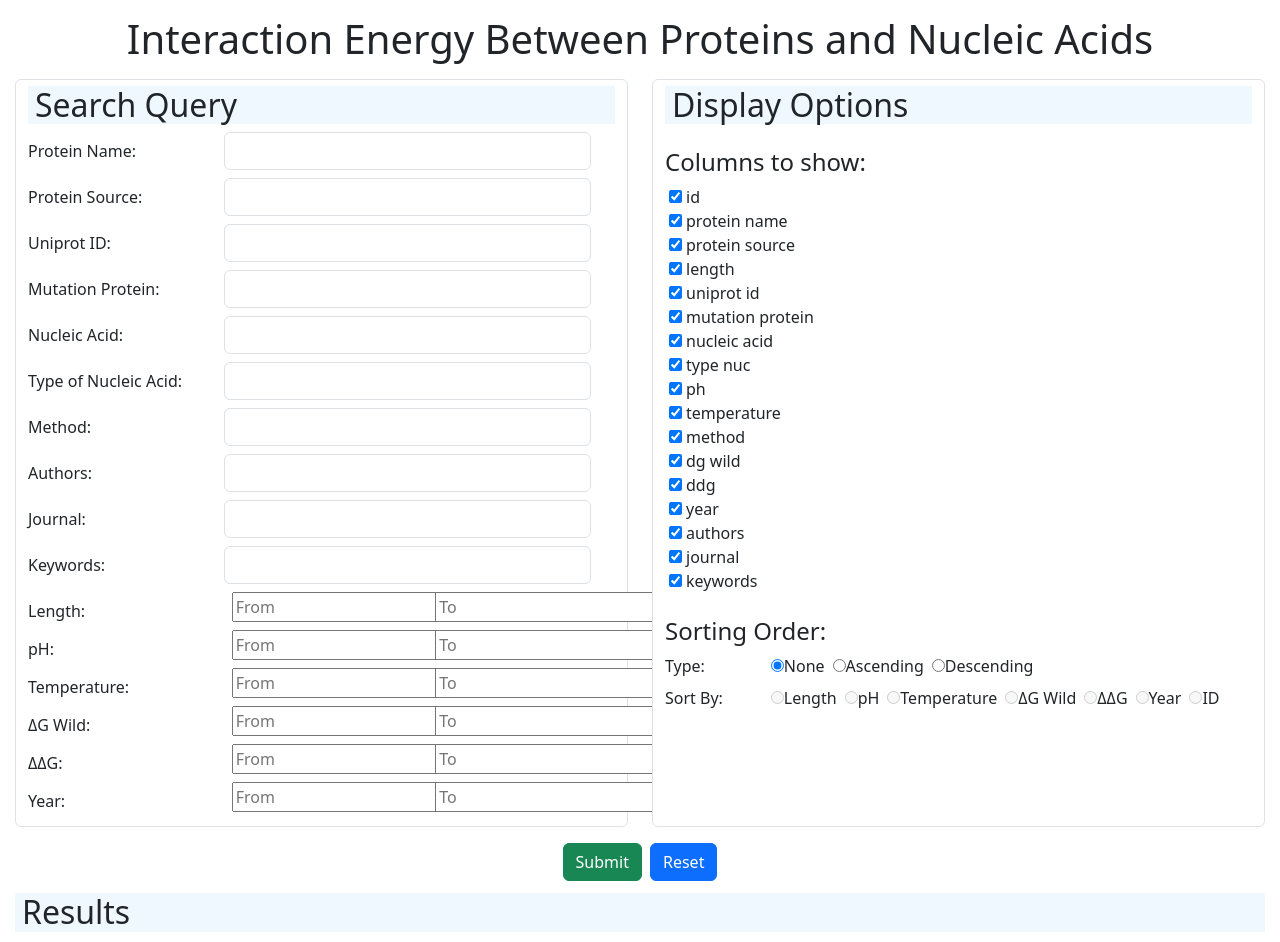
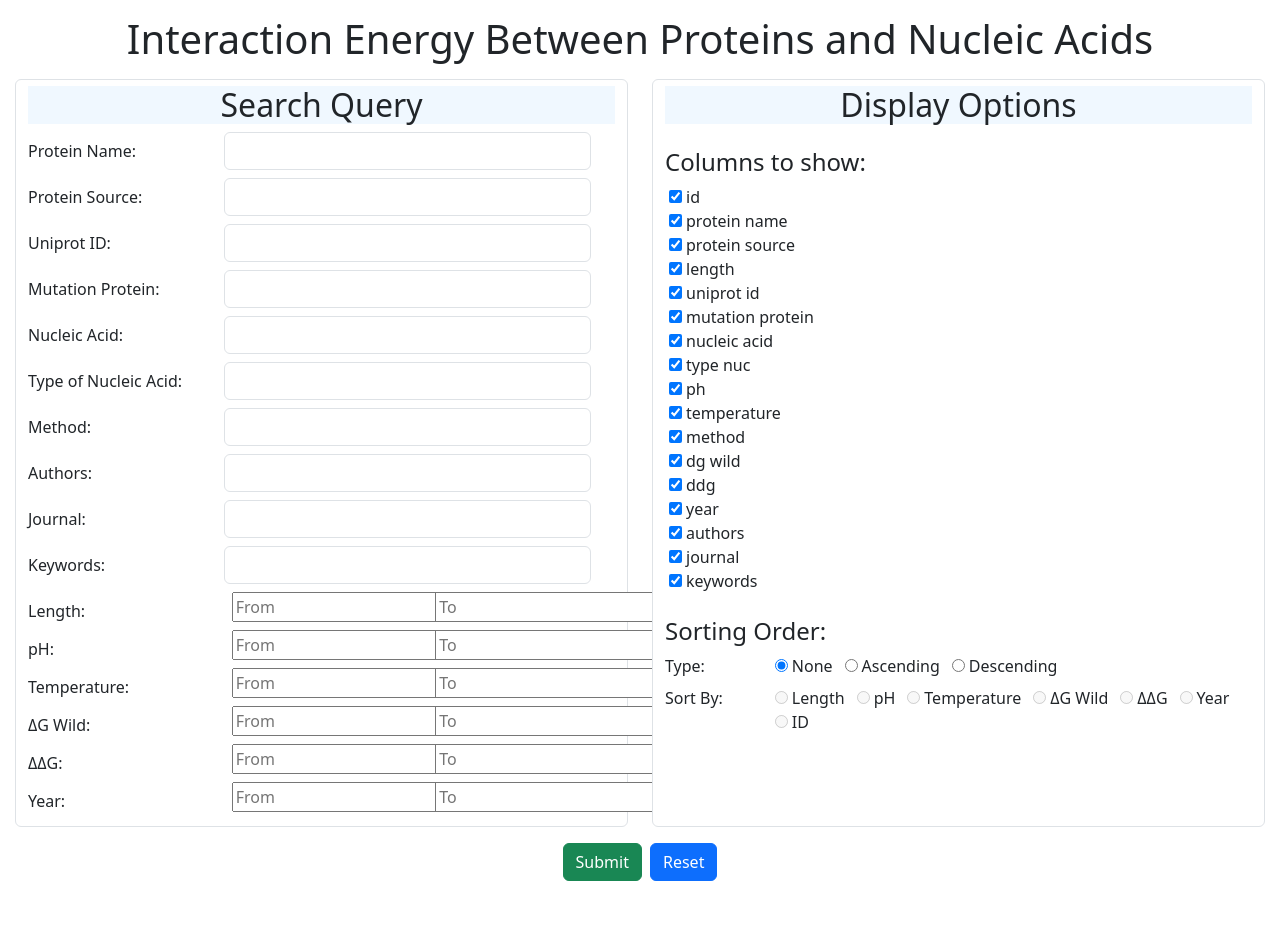
Before and after one commit to junweimoo/protein-database-app, a React (Create React App) app in the folder frontend/: page / in a window 1280 px wide. Shown: the top 942 px of the page. After the commit the page ends 908 px from the top, so only its background shows below. Built offline with nearby package versions, Linux system fonts and the light colour scheme.

Commit message:
Improve formatting of frontend and hide results table for empty results

```diff
--- a/frontend/src/App.js
+++ b/frontend/src/App.js
@@ -123,7 +123,7 @@ const App = () => {
             <div className='pt-1 d-flex justify-content-center'>
               {isErrored && "ERROR"}
             </div>
-            <ResultsTable data={data} columns={columns} onColumnToggle={handleColumnToggle} page={page} setPage={setPage} entriesPerPage={entriesPerPage} setEntriesPerPage={setEntriesPerPage}/>
+            {data.length > 0 && <ResultsTable data={data} columns={columns} onColumnToggle={handleColumnToggle} page={page} setPage={setPage} entriesPerPage={entriesPerPage} setEntriesPerPage={setEntriesPerPage}/>}
         </div>
     );
 };
--- a/frontend/src/DisplayOptionsMenu.js
+++ b/frontend/src/DisplayOptionsMenu.js
@@ -3,7 +3,7 @@ import React from 'react';
 const DisplayOptionsMenu = ({ filters, onFilterChange, columns, onColumnToggle }) => {
     return (
         <div className="display-options-menu form-control">
-            <h2 className="component-title">Display Options</h2>
+            <h2 className="component-title text-center">Display Options</h2>
             <h4 className='pt-3'>Columns to show:</h4>
             <div className="column-toggle column">
                 {Object.keys(columns).map(column => (
@@ -29,6 +29,7 @@ const DisplayOptionsMenu = ({ filters, onFilterChange, columns, onColumnToggle }
                     <div className='col-sm-10'>
                         <label className='mx-1'>
                             <input
+                                className='mx-1'
                                 type="radio"
                                 value="descending"
                                 checked={filters['sort_type']==='none'}
@@ -41,6 +42,7 @@ const DisplayOptionsMenu = ({ filters, onFilterChange, columns, onColumnToggle }
                         </label>
                         <label className='mx-1'>
                             <input
+                                className='mx-1'
                                 type="radio"
                                 value="ascending"
                                 checked={filters['sort_type']==='asc'}
@@ -50,6 +52,7 @@ const DisplayOptionsMenu = ({ filters, onFilterChange, columns, onColumnToggle }
                         </label>
                         <label className='mx-1'>
                             <input
+                                className='mx-1'
                                 type="radio"
                                 value="descending"
                                 checked={filters['sort_type']==='desc'}
@@ -67,6 +70,7 @@ const DisplayOptionsMenu = ({ filters, onFilterChange, columns, onColumnToggle }
 
                     <label className='mx-1'>
                         <input
+                            className='mx-1'
                             type="radio"
                             value="Length"
                             checked={filters['sort_by_column']==='length'}
@@ -77,6 +81,7 @@ const DisplayOptionsMenu = ({ filters, onFilterChange, columns, onColumnToggle }
                     </label>
                     <label className='mx-1'>
                         <input
+                            className='mx-1'
                             type="radio"
                             value="descending"
                             checked={filters['sort_by_column']==='ph'}
@@ -87,6 +92,7 @@ const DisplayOptionsMenu = ({ filters, onFilterChange, columns, onColumnToggle }
                     </label>
                     <label className='mx-1'>
                         <input
+                            className='mx-1'
                             type="radio"
                             value="Temperature"
                             checked={filters['sort_by_column']==='temperature'}
@@ -97,6 +103,7 @@ const DisplayOptionsMenu = ({ filters, onFilterChange, columns, onColumnToggle }
                     </label>
                     <label className='mx-1'>
                         <input
+                            className='mx-1'
                             type="radio"
                             value="ΔG Wild"
                             checked={filters['sort_by_column']==='dg_wild'}
@@ -107,6 +114,7 @@ const DisplayOptionsMenu = ({ filters, onFilterChange, columns, onColumnToggle }
                     </label>
                     <label className='mx-1'>
                         <input
+                            className='mx-1'
                             type="radio"
                             value="ΔΔG"
                             checked={filters['sort_by_column']==='ddg'}
@@ -117,6 +125,7 @@ const DisplayOptionsMenu = ({ filters, onFilterChange, columns, onColumnToggle }
                     </label>
                     <label className='mx-1'>
                         <input
+                            className='mx-1'
                             type="radio"
                             value="Year"
                             checked={filters['sort_by_column']==='year'}
@@ -127,6 +136,7 @@ const DisplayOptionsMenu = ({ filters, onFilterChange, columns, onColumnToggle }
                     </label>
                     <label className='mx-1'>
                         <input
+                            className='mx-1'
                             type="radio"
                             value="id"
                             checked={filters['sort_by_column']==='id'}
--- a/frontend/src/FilterMenu.js
+++ b/frontend/src/FilterMenu.js
@@ -3,7 +3,7 @@ import React from 'react';
 const FilterMenu = ({ filters, onFilterChange, onSubmit, onReset, isErrored }) => {
     return (
         <div className="filter-menu form-control">
-            <h2 className="component-title">Search Query</h2>
+            <h2 className="component-title text-center">Search Query</h2>
             <div className="row mb-2">
                 <div className="form-group row">
                     <label className="col-sm-4 col-form-label">Protein Name:</label>
--- a/frontend/src/ResultsTable.js
+++ b/frontend/src/ResultsTable.js
@@ -47,7 +47,7 @@ const ResultsTable = ({ page, setPage, entriesPerPage, setEntriesPerPage, data,
 
     return (
         <div className="results-table">
-            <h2 className="component-title">Results</h2>
+            <h2 className="component-title text-center">Results</h2>
             <div className="mx-2">
                 <h5>Displaying {data.length === 0 ? 0 : firstDisplayedIndex + 1} to {lastDisplayedIndex} out of {data.length} entries</h5>
 
```
